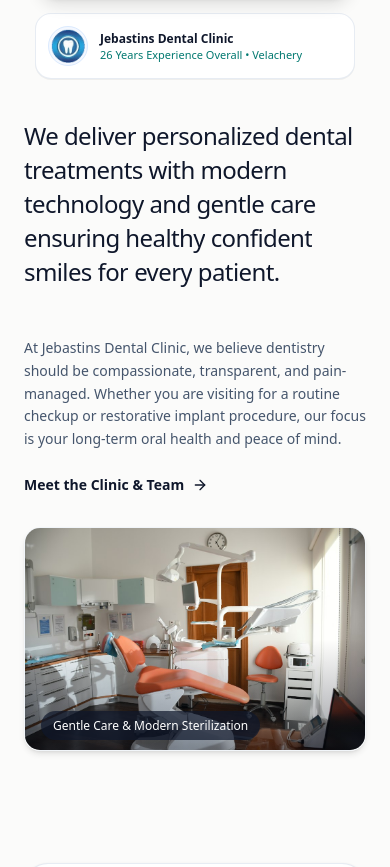
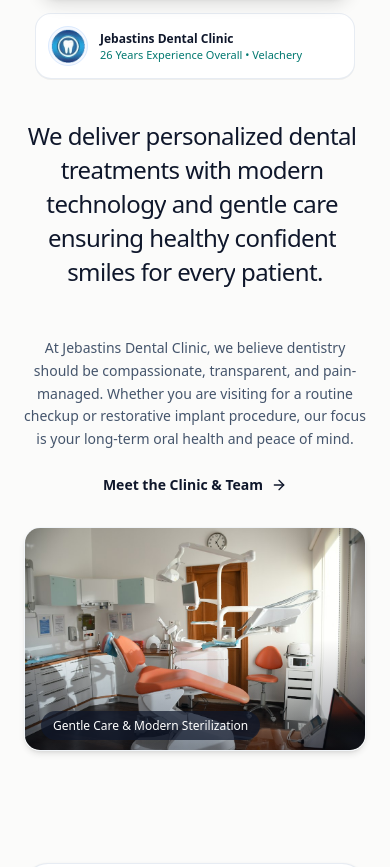
Before and after one commit to tharun-creator/webiste-demo, a Next.js app: page / in a window 390 px wide. Shown: the part 2321-3188 px from the top of the page. Built offline with nearby package versions, Linux system fonts and the light colour scheme.

Commit message:
fix(about): center align editorial statement and paragraph on mobile viewports

```diff
--- a/src/components/AboutSection.tsx
+++ b/src/components/AboutSection.tsx
@@ -85,11 +85,11 @@ export function AboutSection({ onOpenBooking }: AboutSectionProps) {
         {/* Right Side: Editorial Statement and Operatory Visual */}
         <div className="lg:col-span-8 space-y-10">
           {/* Large Editorial Headline with Word-by-Word Split Text Reveal */}
-          <div className="max-w-3xl">
+          <div className="max-w-3xl text-center lg:text-left mx-auto lg:mx-0">
             <SplitText
               as="h2"
               text="We deliver personalized dental treatments with modern technology and gentle care ensuring healthy confident smiles for every patient."
-              className="text-2xl sm:text-3xl lg:text-[40px] font-normal leading-[1.25] tracking-tight text-slate-900"
+              className="text-2xl sm:text-3xl lg:text-[40px] font-normal leading-[1.25] tracking-tight text-slate-900 text-center lg:text-left"
               wordClassName="text-slate-900 font-normal"
             />
           </div>
@@ -101,7 +101,7 @@ export function AboutSection({ onOpenBooking }: AboutSectionProps) {
               whileInView={{ opacity: 1, y: 0 }}
               viewport={{ once: true, amount: 0.3 }}
               transition={{ delay: 0.15, duration: 0.7, ease: [0.16, 1, 0.3, 1] as const }}
-              className="sm:col-span-6 space-y-4 text-sm text-slate-600 leading-relaxed font-normal"
+              className="sm:col-span-6 space-y-4 text-sm text-slate-600 leading-relaxed font-normal text-center sm:text-left"
             >
               <p>
                 At Jebastins Dental Clinic, we believe dentistry should be compassionate,
@@ -109,7 +109,7 @@ export function AboutSection({ onOpenBooking }: AboutSectionProps) {
                 checkup or restorative implant procedure, our focus is your long-term oral health and peace of mind.
               </p>
 
-              <div className="pt-2 flex items-center gap-6">
+              <div className="pt-2 flex items-center justify-center sm:justify-start gap-6">
                 <motion.button
                   whileHover={{ x: 2 }}
                   whileTap={{ scale: 0.98 }}
--- a/src/components/motion/SplitText.tsx
+++ b/src/components/motion/SplitText.tsx
@@ -45,7 +45,7 @@ export function SplitText({
         whileInView="visible"
         viewport={{ once: true, amount: 0.25 }}
         variants={containerVariants}
-        className="inline-block"
+        className="inline-block w-full text-inherit"
       >
         {words.map((word, i) => (
           <span
```
